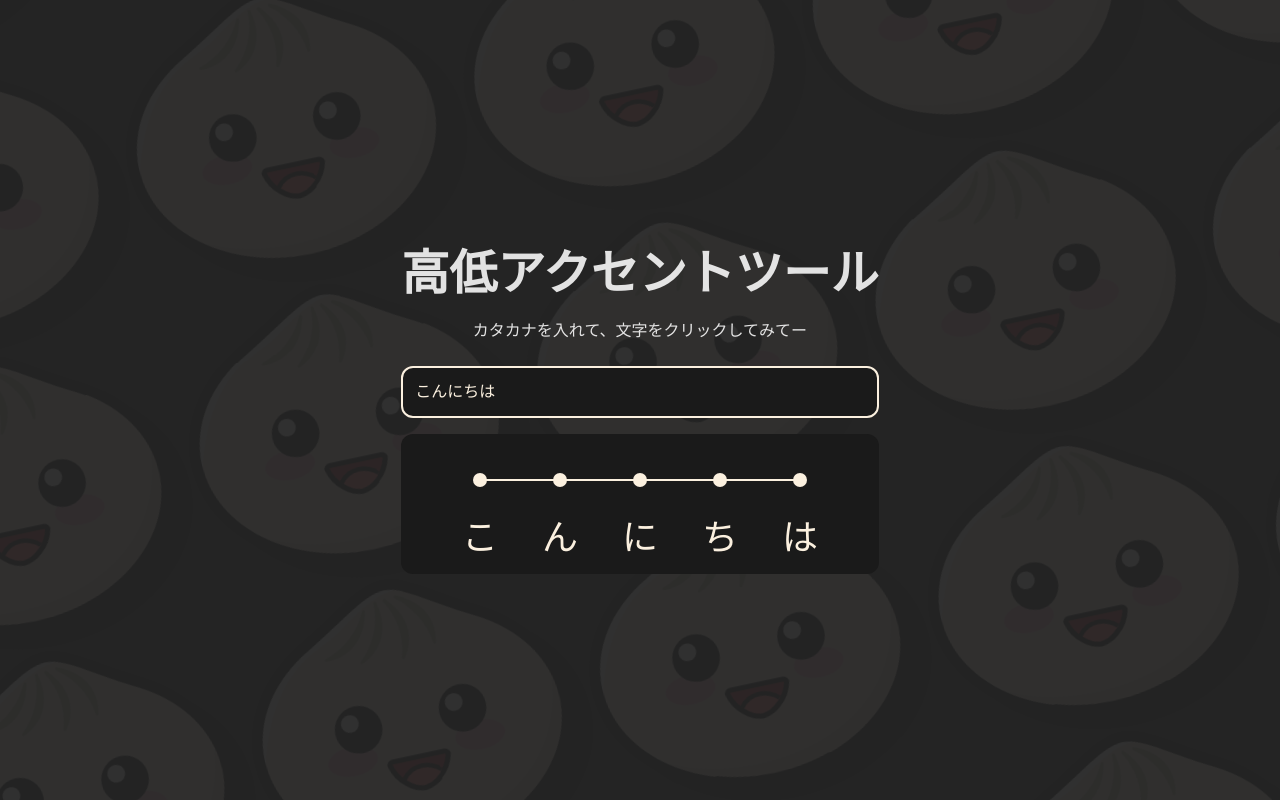
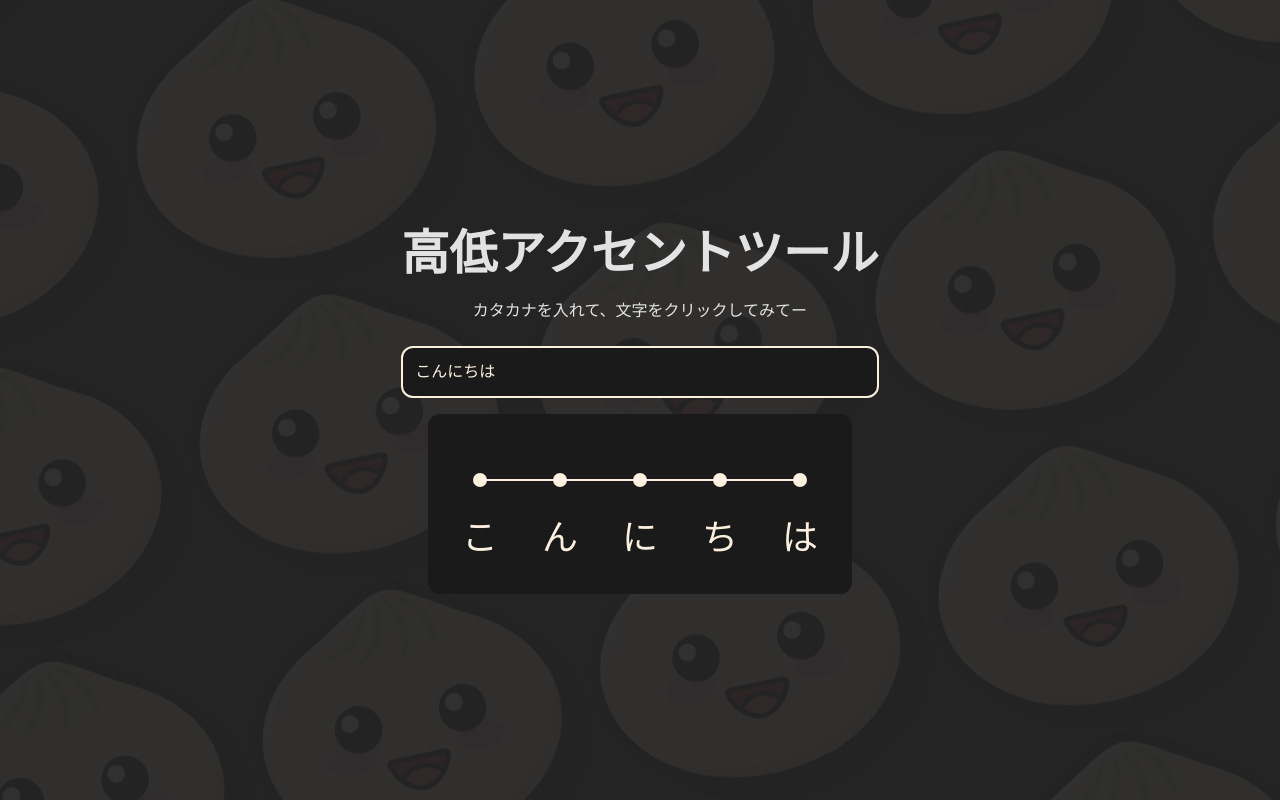
Before and after one commit to jiyans/pitch-accent-viz, a React (Vite) app: page / in a window 1280 px wide. Built offline with nearby package versions, Linux system fonts and the light colour scheme.

Commit message:
Better styling for output box

```diff
--- a/src/PitchAccentViz.tsx
+++ b/src/PitchAccentViz.tsx
@@ -59,7 +59,7 @@ export function PitchAccentViz() {
         placeholder="Enter Japanese text"
       />
       <div className="relative flex flex-col items-center">
-        <div className="w-full min-h-[140px] bg-[#1a1a1a] rounded-xl p-3 flex flex-col items-center justify-center">
+        <div className="min-h-[180px] bg-[#1a1a1a] rounded-xl p-3 flex flex-col items-center justify-center">
           {renderPitchGraph()}
           <div className="flex" style={{ width: svgWidth }}>
             {moras.map((mora, index) => (
```
